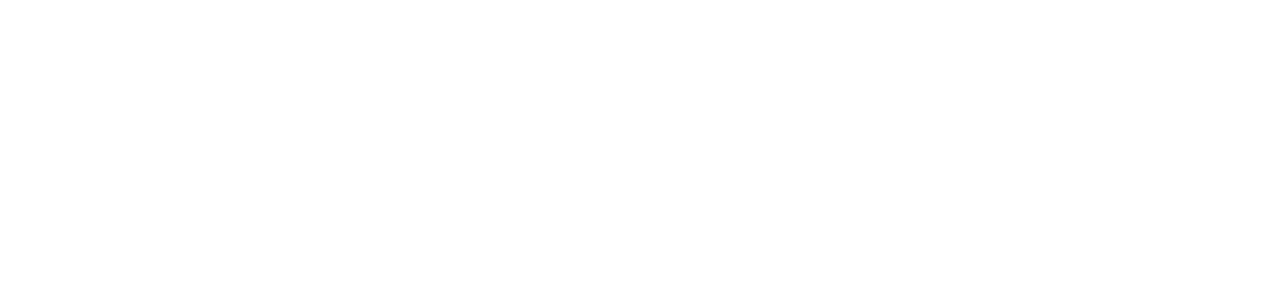
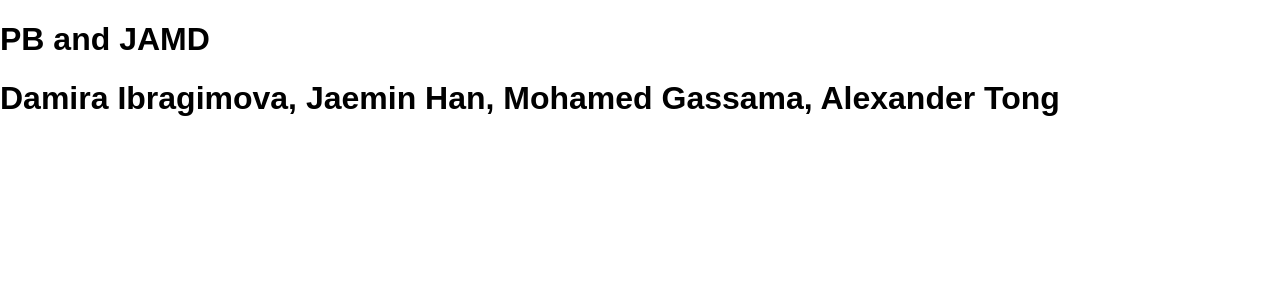
Before and after one commit to PBandJAMD/PBandJAMD, a React app: page / in a window 1280 px wide. Shown: the top 300 px of the page. Built offline with nearby package versions, Linux system fonts and the light colour scheme; the HTML template or start-up script is replaced by a standard one.

Commit message:
work on component app

```diff
--- a/auth/auth.js
+++ b/auth/auth.js
@@ -1,5 +1,6 @@
 /* eslint no-multi-spaces: ["error", { exceptions: { "VariableDeclarator": true } }] */
 /* eslint no-param-reassign: ["error", { "props": false }] */
+
 const bcrypt    = require('bcryptjs');
 const userModel = require('../models/user');
 
--- a/db/db.js
+++ b/db/db.js
@@ -1,3 +1,6 @@
+/* eslint no-multi-spaces: ["error", { exceptions: { "VariableDeclarator": true } }] */
+/* eslint no-param-reassign: ["error", { "props": false }] */
+
 const pg       = require('pg-promise')({});
 
 const pgConfig = {  host:     process.env.PG_HOST,
--- a/models/topics.js
+++ b/models/topics.js
@@ -38,5 +38,5 @@ module.exports = {
   getAllTopics,
   addTopic,
   editTopic,
-  deleteTopic
+  deleteTopic,
 };
--- a/src/components/App.jsx
+++ b/src/components/App.jsx
@@ -1,11 +1,26 @@
 import React, { Component } from 'react';
+import './normalize.css';
+import './App.css';
 
 class App extends Component {
+  constructor() {
+    super();
 
-  render(){
+    this.state = {
+      hello: [],
+    };
+  }
+
+  render() {
     return (
       <div id="app-container">
+        <header>
+          <h1>PB and JAMD</h1>
+        </header>
 
+        <footer>
+          <h1>Damira Ibragimova, Jaemin Han, Mohamed Gassama, Alexander Tong</h1>
+        </footer>
       </div>
     );
   }
--- a/webpack.config.js
+++ b/webpack.config.js
@@ -1,3 +1,6 @@
+/* eslint no-multi-spaces: ["error", { exceptions: { "VariableDeclarator": true } }] */
+/* eslint no-param-reassign: ["error", { "props": false }] */
+
 'use strict'
 const webpack           = require('webpack');
 const path              = require('path');
```
Also changed, not shown: 3 other files (tests, documents, lock files or other folders).
